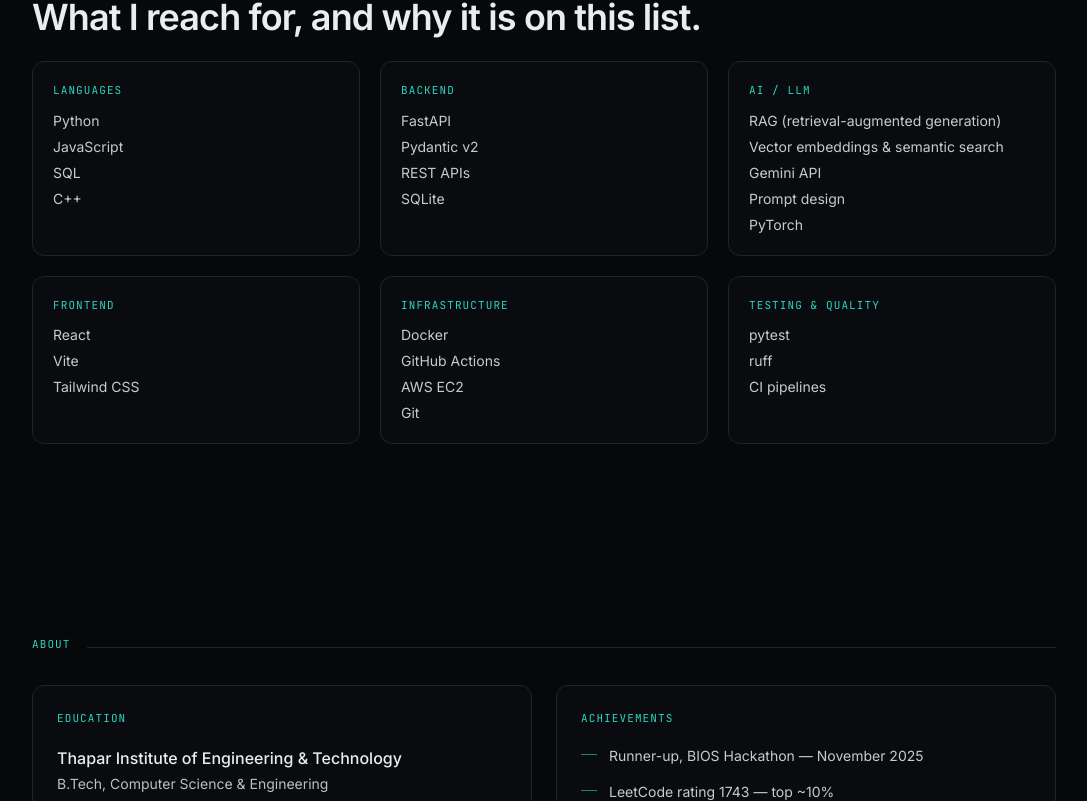
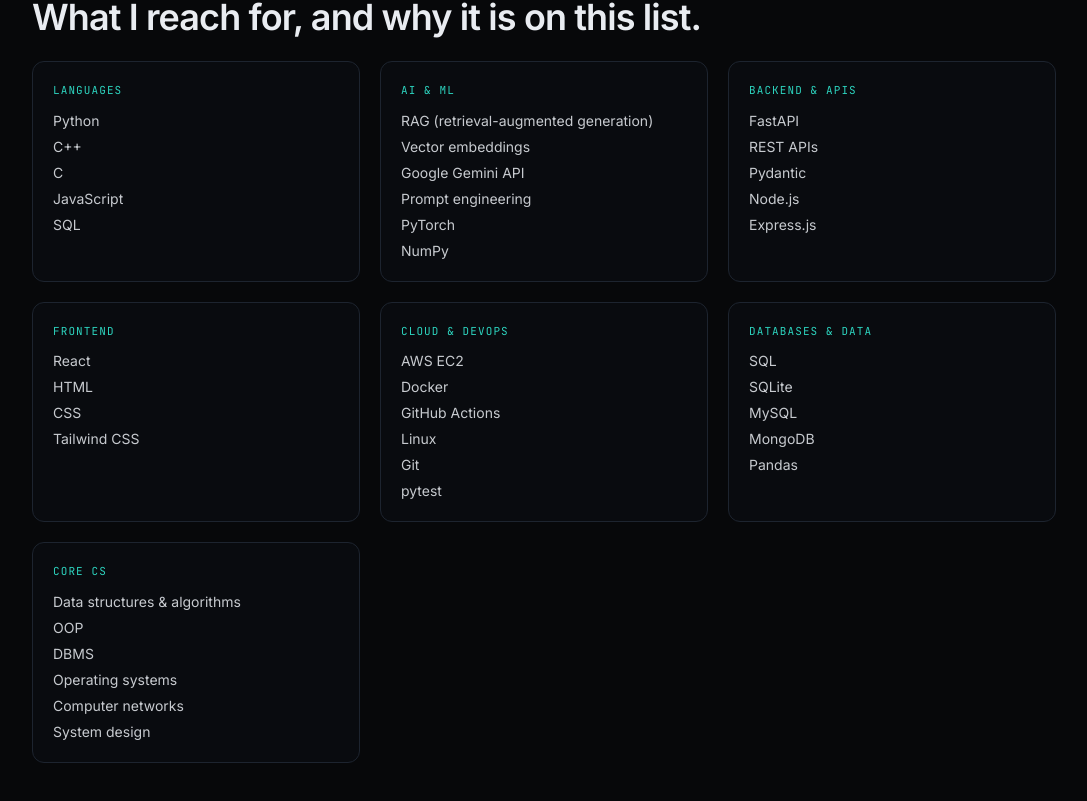
Before and after one commit to kaavyadhir/portfolio-site, a React (Vite) app: page / in a window 1280 px wide. Shown: the part 3219-4020 px from the top of the page, without its empty margins (96-1183 px from the left). Built offline with nearby package versions, Linux system fonts and the light colour scheme.

Commit message:
Add resume, LinkedIn, full skills

```diff
--- a/src/content.js
+++ b/src/content.js
@@ -12,8 +12,10 @@
     "Final-year Computer Science student at Thapar Institute. I build backends, data pipelines and AI-assisted systems — FastAPI and SQL, tested, containerised, running on AWS. My recent projects happen to sit in healthcare, a domain that taught me a decision you cannot audit is worth very little.",
   email: "dhirkaavya@gmail.com",
   github: "https://github.com/kaavyadhir",
-  linkedin: "https://linkedin.com/in/your-handle", // TODO: your real LinkedIn URL
-  resume: "/resume.pdf", // TODO: drop your resume PDF into public/resume.pdf
+  linkedin: "https://www.linkedin.com/in/kaavya-dhir/",
+  // Named so it downloads as "Kaavya-Dhir-Resume.pdf" rather than "resume.pdf".
+  // To update: overwrite public/Kaavya-Dhir-Resume.pdf, then commit and push.
+  resume: "/Kaavya-Dhir-Resume.pdf",
   location: "Patiala, India",
 };
 
@@ -152,25 +154,45 @@
    SKILLS — edit freely, keep it honest
    ------------------------------------------------------------- */
 
+/* Kept deliberately in step with the resume — if you add a skill to one,
+   add it to the other, or an interviewer will notice the gap. */
 export const skills = [
-  { group: "Languages", items: ["Python", "JavaScript", "SQL", "C++"] },
-  { group: "Backend", items: ["FastAPI", "Pydantic v2", "REST APIs", "SQLite"] },
+  { group: "Languages", items: ["Python", "C++", "C", "JavaScript", "SQL"] },
   {
-    group: "AI / LLM",
+    group: "AI & ML",
     items: [
       "RAG (retrieval-augmented generation)",
-      "Vector embeddings & semantic search",
-      "Gemini API",
-      "Prompt design",
+      "Vector embeddings",
+      "Google Gemini API",
+      "Prompt engineering",
       "PyTorch",
+      "NumPy",
     ],
   },
-  { group: "Frontend", items: ["React", "Vite", "Tailwind CSS"] },
   {
-    group: "Infrastructure",
-    items: ["Docker", "GitHub Actions", "AWS EC2", "Git"],
+    group: "Backend & APIs",
+    items: ["FastAPI", "REST APIs", "Pydantic", "Node.js", "Express.js"],
   },
-  { group: "Testing & quality", items: ["pytest", "ruff", "CI pipelines"] },
+  { group: "Frontend", items: ["React", "HTML", "CSS", "Tailwind CSS"] },
+  {
+    group: "Cloud & DevOps",
+    items: ["AWS EC2", "Docker", "GitHub Actions", "Linux", "Git", "pytest"],
+  },
+  {
+    group: "Databases & Data",
+    items: ["SQL", "SQLite", "MySQL", "MongoDB", "Pandas"],
+  },
+  {
+    group: "Core CS",
+    items: [
+      "Data structures & algorithms",
+      "OOP",
+      "DBMS",
+      "Operating systems",
+      "Computer networks",
+      "System design",
+    ],
+  },
 ];
 
 /* -------------------------------------------------------------
@@ -191,7 +213,8 @@
 ];
 
 export const achievements = [
-  "Runner-up, BIOS Hackathon — November 2025",
-  "LeetCode rating 1743 — top ~10%",
+  "LeetCode contest rating 1743 — top 10.17% globally",
+  "Runner-up, BIOS Hackathon, Thapar — November 2025",
+  "Dynamic Programming Camp, AlgoUniversity — matrix exponentiation, SQRT decomposition",
   "R&D member, Echoes Society, Thapar — 2023 to 2025",
 ];
```
Also changed, not shown: 1 other file (tests, documents, lock files or other folders).
